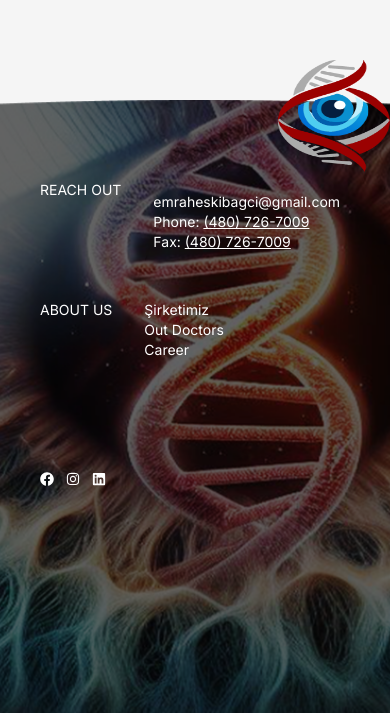
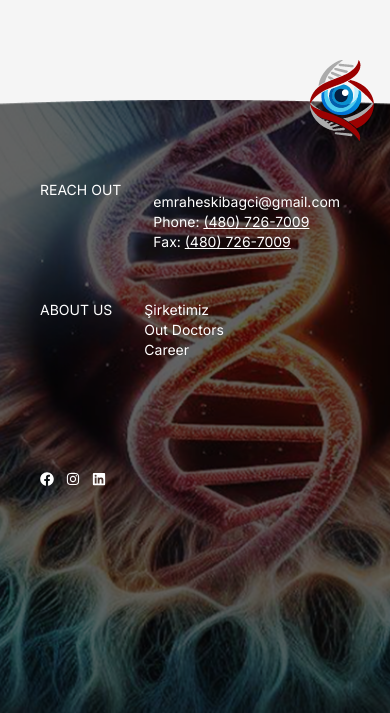
Before and after one commit to emraheskbgc/emrah-eye-app, a Next.js app: page / in a window 390 px wide. Shown: the part 3828-4541 px from the top of the page. Built offline with nearby package versions, Linux system fonts and the light colour scheme.

Commit message:
ekran boyutuna göre logo ekleme

```diff
--- a/components/Footer/index.js
+++ b/components/Footer/index.js
@@ -4,9 +4,12 @@ import { FaFacebook,FaLinkedin,FaInstagram } from "react-icons/fa";
 function Footer() {
   return (
     <div className="relative bg-footer-bg  bg-cover bg-center h-[613px]  mt-32">
-      <div className="absolute md:right-14 top-0 right-0 mt-[-40px] md:mt-[-80px]">
-        <img src="/assets/images/logo/logo-05.png" className=" md:w-52 md:h-52  w-28   h-28" alt="" />
-      </div>
+    <div className="absolute md:right-14 top-0 right-4 mt-[-40px] md:mt-[-80px]">
+    {/* Logo-03 sadece mobilde görüntülenecek */}
+    <img src="/assets/images/logo/logo-05.png" alt="" className="hidden md:block" />
+    {/* Logo-04 sadece masaüstü ve tabletlerde görüntülenecek */}
+    <img src="/assets/images/logo/logo-03.png" alt="" className="block md:hidden" />
+  </div>
       <div className="absolute md:left-32 md:top-32 top-20 left-10 text-sm md:text-base text-grayIcon">
         <div className="flex space-x-8">
           <div>
```
